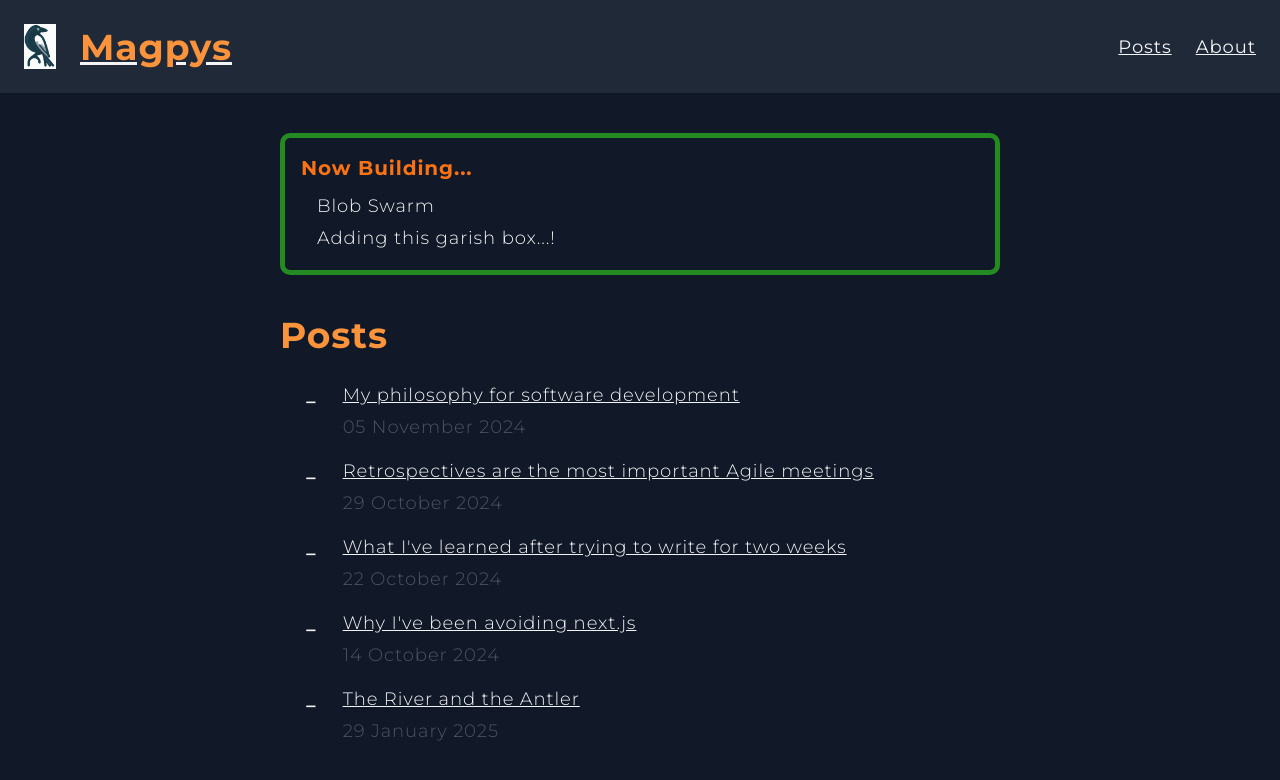
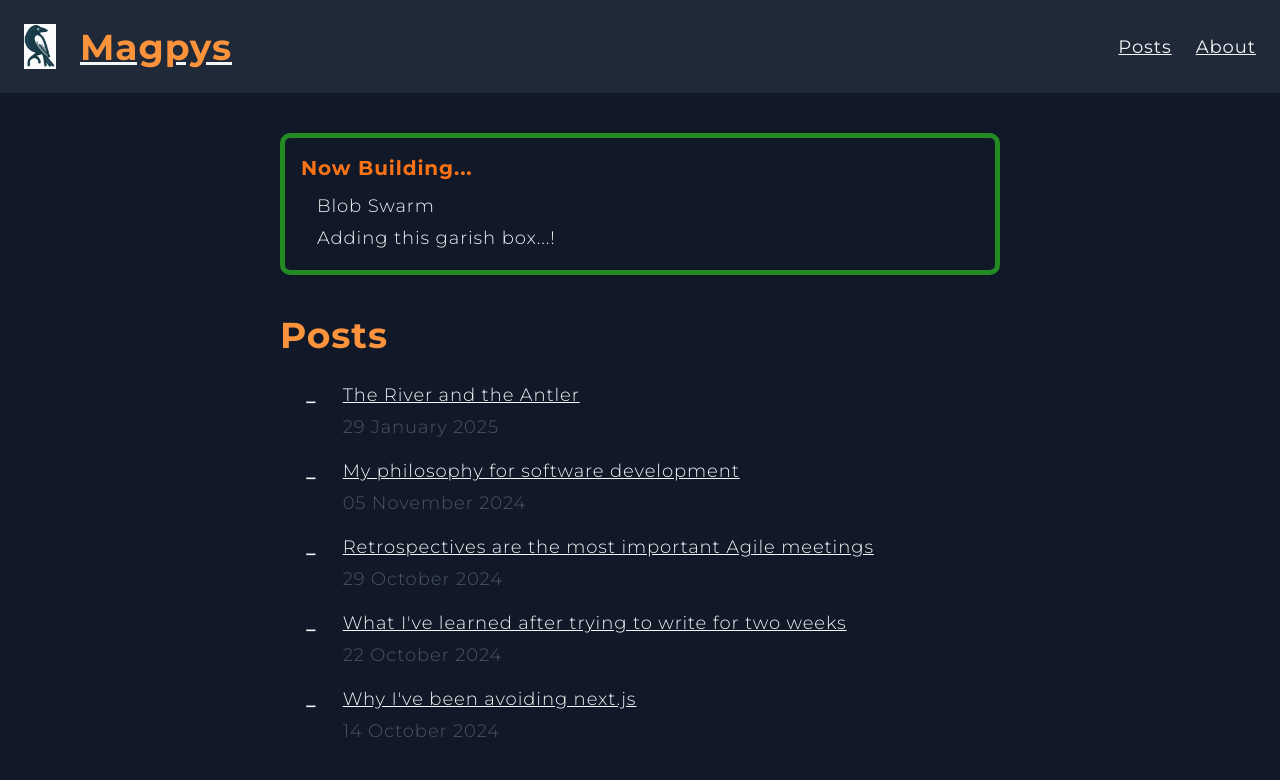
Before and after one commit to magpys/dan-blog, a Next.js app: page / in a window 1280 px wide. Shown: the top 780 px of the page. Built offline with nearby package versions, Linux system fonts and the light colour scheme.

Commit message:
Put the link to the article in the right place...

```diff
--- a/app/page.tsx
+++ b/app/page.tsx
@@ -8,6 +8,11 @@ type Post = {
 };
 
 const posts: Post[] = [
+  {
+    title: "The River and the Antler",
+    href: "/posts/2025/01/river-and-antler",
+    postDate: new Date("2025-01-29"),
+  },
   {
     title: "My philosophy for software development",
     href: "/posts/2024/11/software-development-philosophy-one",
@@ -27,11 +32,6 @@ const posts: Post[] = [
     title: `Why I've been avoiding next.js`,
     href: "/posts/2024/10/next",
     postDate: new Date("2024-10-14"),
-  },
-  {
-    title: "The River and the Antler",
-    href: "/posts/2025/01/river-and-antler",
-    postDate: new Date("2025-01-29"),
   },
 ];
 
```
